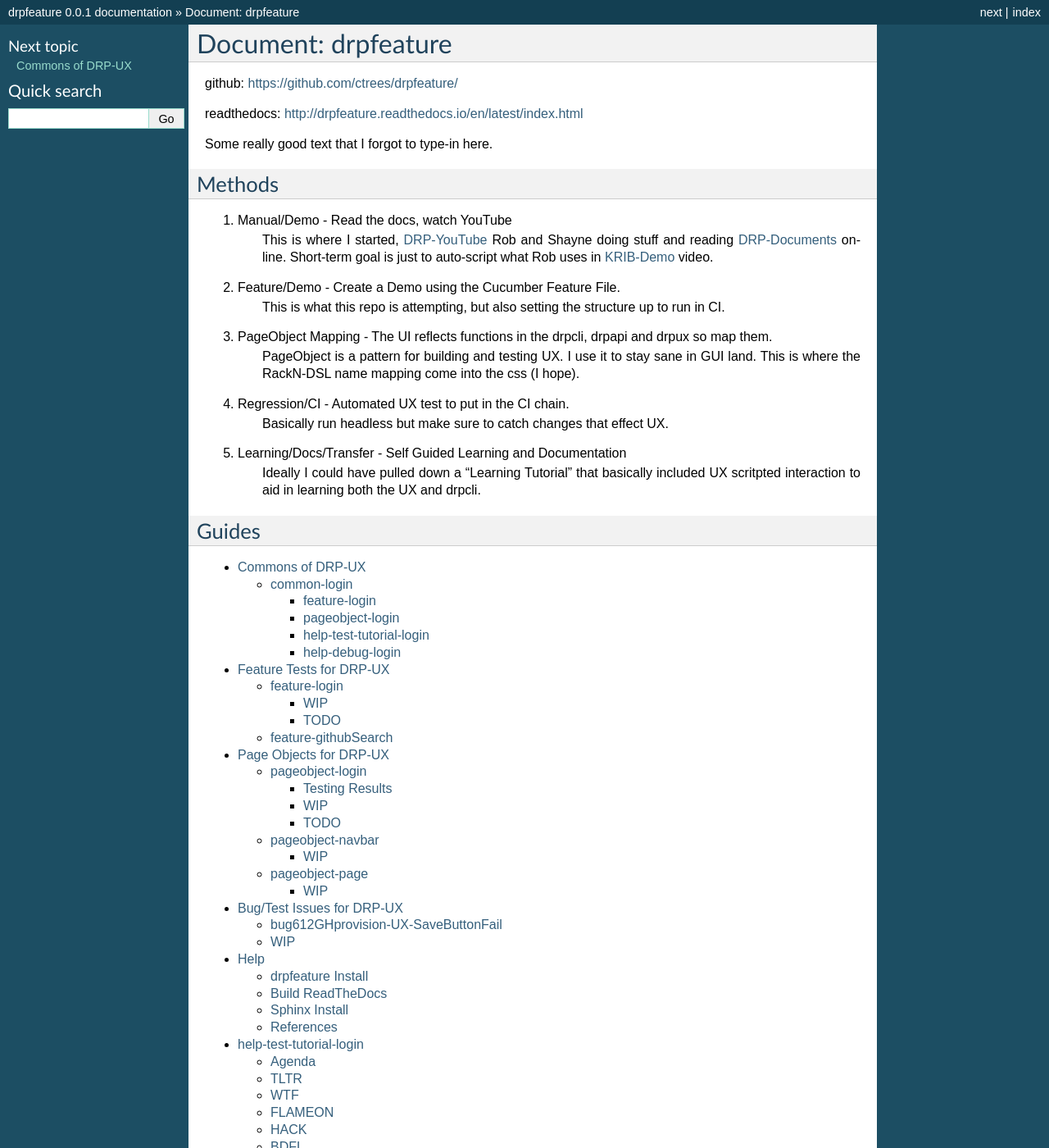
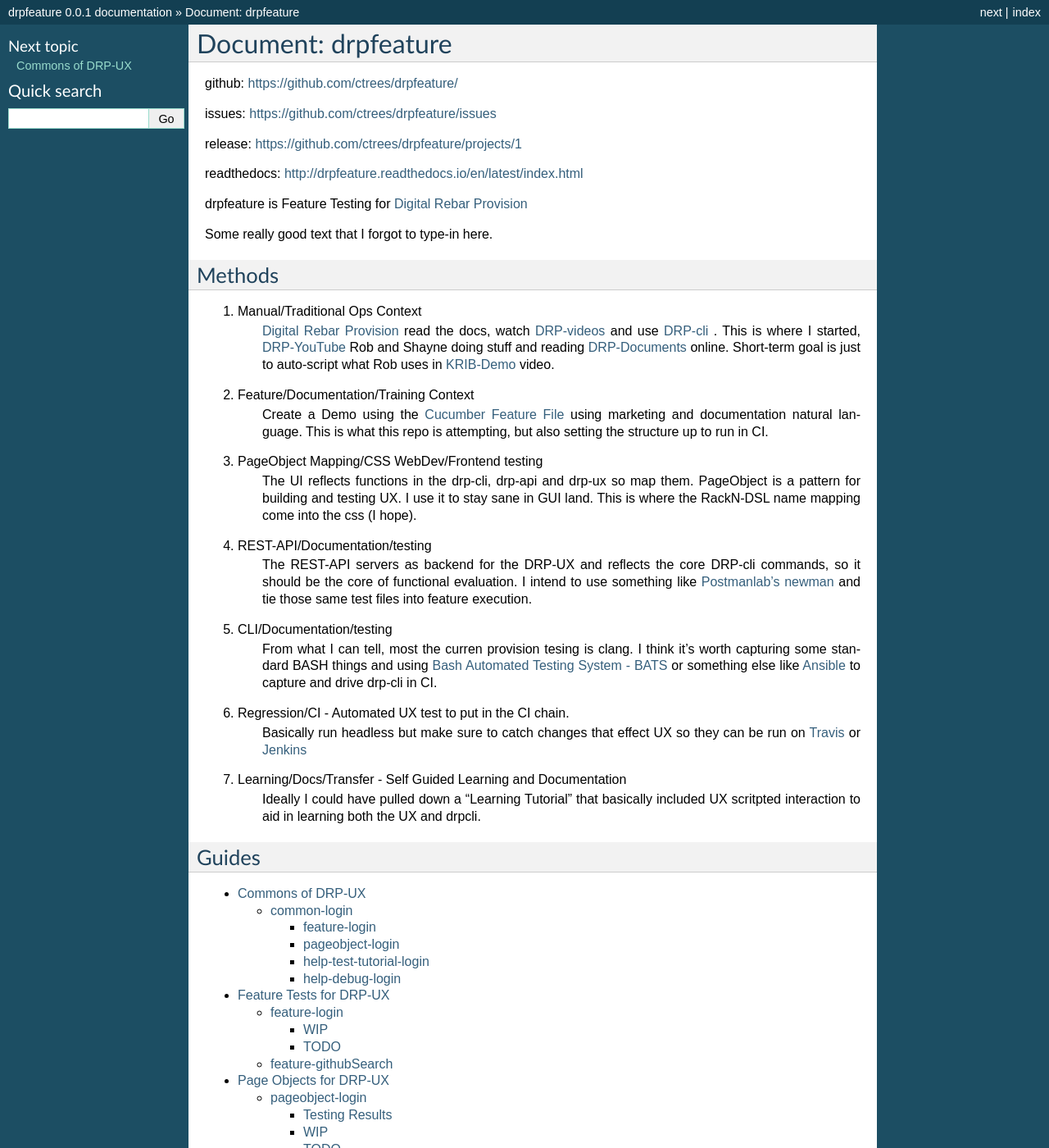
Before and after one commit to ctrees/drpfeature, a Sphinx documentation site: the page built from docs/source/index.rst, in a window 1280 px wide and 1400 px high. Shown: the whole window at 82% size. Built offline with Sphinx 7.4.7, drawn with Linux system fonts in a browser that asks for light colours.

Commit message:
Verify for Release 0.0.1

```diff
--- a/docs/source/index.rst
+++ b/docs/source/index.rst
@@ -3,24 +3,43 @@ Document: drpfeature
 
 github: https://github.com/ctrees/drpfeature/
 
+issues: https://github.com/ctrees/drpfeature/issues
+
+release: https://github.com/ctrees/drpfeature/projects/1
+
 readthedocs: http://drpfeature.readthedocs.io/en/latest/index.html
+
+drpfeature is Feature Testing for `Digital Rebar Provision`_
 
 Some really good text that I forgot to type-in here.
 
 Methods
 ^^^^^^^
 
-#. Manual/Demo - Read the docs, watch YouTube
-    This is where I started, DRP-YouTube_ Rob and Shayne doing stuff and reading DRP-Documents_ online.  Short-term goal is just to auto-script what Rob uses in KRIB-Demo_ video.
-#. Feature/Demo - Create a Demo using the Cucumber Feature File.
-    This is what this repo is attempting, but also setting the structure up to run in CI.
-#. PageObject Mapping - The UI reflects functions in the drpcli, drpapi and drpux so map them.
-    PageObject is a pattern for building and testing UX.  I use it to stay sane in GUI land.  This is where the RackN-DSL name mapping come into the css (I hope).
+#. Manual/Traditional Ops Context
+    `Digital Rebar Provision`_ read the docs, watch DRP-videos_ and use DRP-cli_ . This is where I started, DRP-YouTube_ Rob and Shayne doing stuff and reading DRP-Documents_ online.  Short-term goal is just to auto-script what Rob uses in KRIB-Demo_ video.
+#. Feature/Documentation/Training Context
+    Create a Demo using the `Cucumber Feature File`_ using marketing and documentation natural language.  This is what this repo is attempting, but also setting the structure up to run in CI.
+#. PageObject Mapping/CSS WebDev/Frontend testing
+    The UI reflects functions in the drp-cli, drp-api and drp-ux so map them.  PageObject is a pattern for building and testing UX.  I use it to stay sane in GUI land.  This is where the RackN-DSL name mapping come into the css (I hope).
+#. REST-API/Documentation/testing
+    The REST-API servers as backend for the DRP-UX and reflects the core DRP-cli commands, so it should be the core of functional evaluation.  I intend to use something like `Postmanlab's newman`_ and tie those same test files into feature execution.
+#. CLI/Documentation/testing
+    From what I can tell, most the curren provision tesing is clang.  I think it's worth capturing some standard BASH things and using `Bash Automated Testing System - BATS`_ or something else like Ansible_ to capture and drive drp-cli in CI.
 #. Regression/CI - Automated UX test to put in the CI chain.
-    Basically run headless but make sure to catch changes that effect UX.
+    Basically run headless but make sure to catch changes that effect UX so they can be run on Travis_ or Jenkins_
 #. Learning/Docs/Transfer - Self Guided Learning and Documentation
     Ideally I could have pulled down a "Learning Tutorial" that basically included UX scritpted interaction to aid in learning both the UX and drpcli.
 
+.. _`Digital Rebar Provision`: http://provision.readthedocs.io/en/latest/
+.. _DRP-videos: https://www.youtube.com/channel/UCr3bBtP-pMsDQ5c0IDjt_LQ/videos
+.. _DRP-cli: http://provision.readthedocs.io/en/latest/doc/cli_commands.html#rs-cli-command
+.. _`Cucumber Feature File`: https://github.com/cucumber/cucumber/wiki/Feature-Introduction
+.. _`Postmanlab's newman`: https://github.com/postmanlabs/newman
+.. _`Bash Automated Testing System - BATS`: https://github.com/sstephenson/bats
+.. _Ansible: https://www.ansible.com/
+.. _Travis: https://travis-ci.org/
+.. _Jenkins: https://jenkins-ci.org/
 
 Guides
 ^^^^^^
```
Also changed, not shown: docs/source/feature-login.rst (+6 -39 lines).
